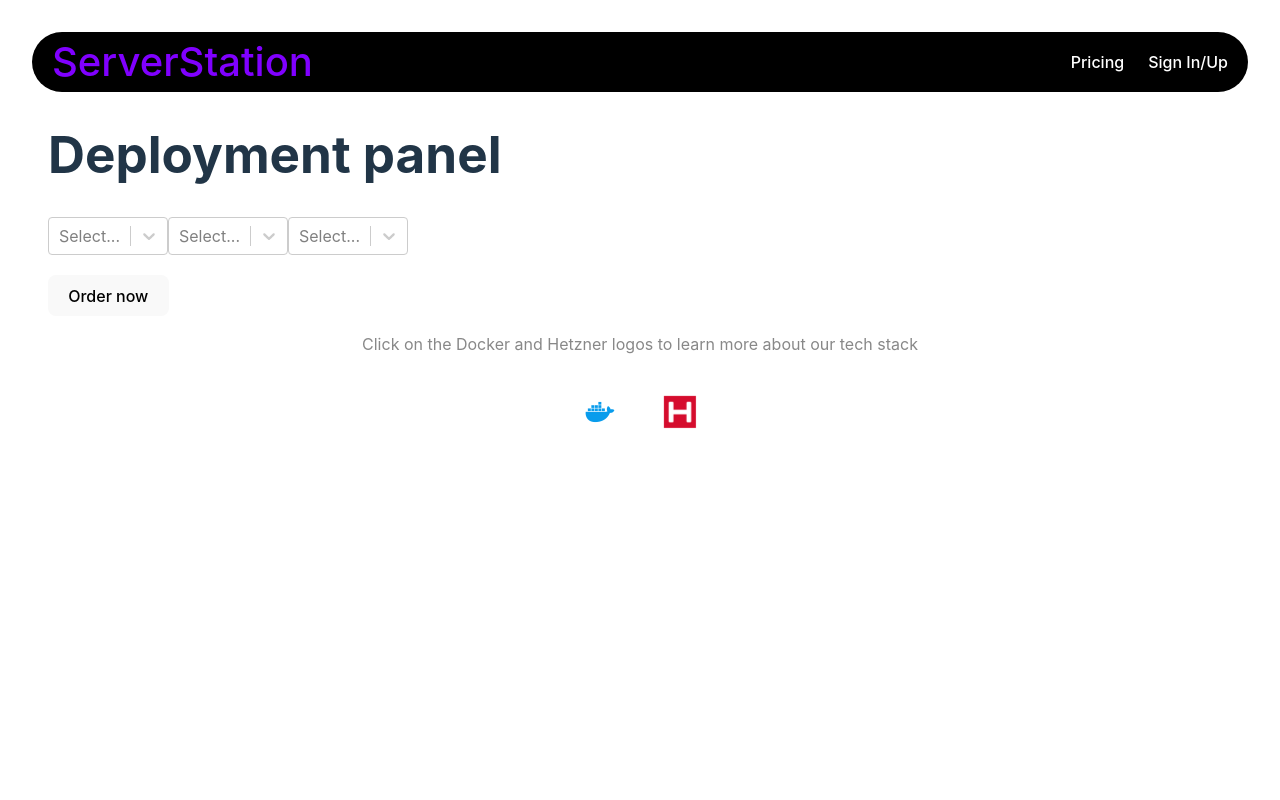
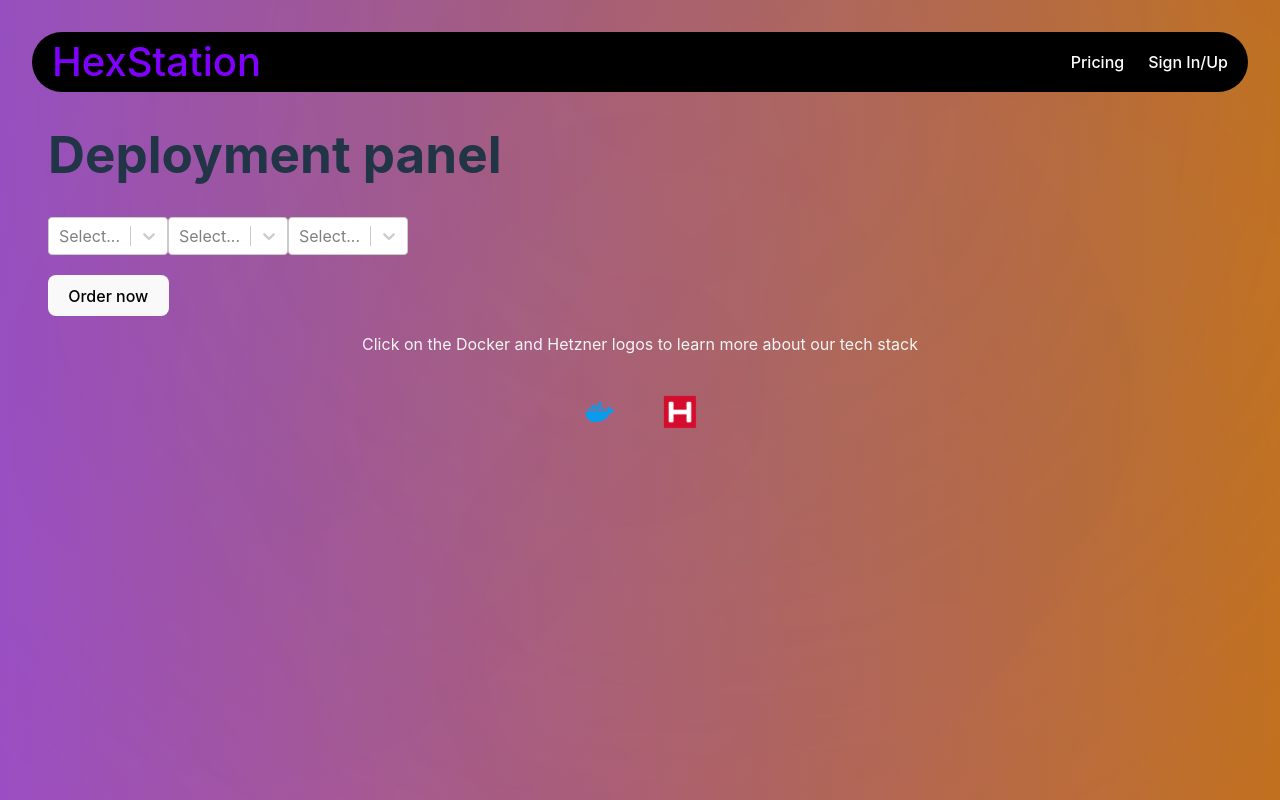
Before and after one commit to Zenidd/isolated-game-envs, a React (Vite) app in the folder ui/: page /panel in a window 1280 px wide. Built offline with nearby package versions, Linux system fonts and the light colour scheme; no server answers; what @aws-amplify/ui-react, aws-amplify would draw is missing.

Commit message:
Style changes and background

```diff
--- a/ui/index.html
+++ b/ui/index.html
@@ -4,7 +4,7 @@
     <meta charset="UTF-8" />
     <link rel="icon" type="image/svg+xml" href="/favicon.png" />
     <meta name="viewport" content="width=device-width, initial-scale=1.0" />
-    <title>Serverstation - Isolated game envs</title>
+    <title>HexStation - Isolated game envs</title>
   </head>
   <body>
     <div id="root"></div>
--- a/ui/src/App.css
+++ b/ui/src/App.css
@@ -9,3 +9,88 @@
 .card {
   padding: 2em;
 }
+
+
+.background {
+  position: absolute;
+  overflow: hidden;
+  width: 100%;
+  height: 100%;
+  top: 0;
+  left: 0;
+  background: linear-gradient(to right, #a04cc8, #cb7015);
+  display: flex;
+  flex-grow: 1;
+  z-index: -1;
+}
+
+.background div {
+  position: absolute;
+  border-radius: 100%;
+  height: 0;
+  filter: blur(240vw);
+  opacity: 0.4;
+}
+
+.background div:nth-child(1) {
+  background: linear-gradient(132deg, #1FCFC3 0.00%, #1F91CF 100.00%);
+  width: 30%;
+  padding-top: 30%;
+  left: 20%;
+  top: 24%;
+  transform: translateX(-50%) translateY(-50%);
+}
+
+.background div:nth-child(2) {
+  background: linear-gradient(132deg, #0800FF 0.00%, #E32BE3 100.00%);
+  width: 40%;
+  padding-top: 40%;
+  left: 50%;
+  top: 50%;
+  transform: translateX(-50%) translateY(-50%);
+}
+
+.background div:nth-child(3) {
+  background: linear-gradient(132deg, #1FCFC3 0.00%, #1F91CF 100.00%);
+  width: 30%;
+  padding-top: 30%;
+  left: 80%;
+  top: 80%;
+  transform: translateX(-50%) translateY(-50%);
+}
+
+.background div:nth-child(4) {
+  background: linear-gradient(132deg, #b77fc3 0.00%, #df9b26 100.00%);
+  width: 6%;
+  padding-top: 6%;
+  left: 47%;
+  top: 85%;
+  transform: translateX(-50%) translateY(-50%);
+}
+
+.background div:nth-child(5) {
+  background: linear-gradient(132deg, #d7f80c 0.00%, #7fac75 100.00%);
+  width: 25%;
+  padding-top: 25%;
+  left: 74%;
+  top: 50%;
+  transform: translateX(-50%) translateY(-50%);
+}
+
+.background div:nth-child(6) {
+  background: linear-gradient(132deg, #c109ea 0.00%, #c8d280 100.00%);
+  width: 13%;
+  padding-top: 13%;
+  left: 30%;
+  top: 16%;
+  transform: translateX(-50%) translateY(-50%);
+}
+
+.background div:nth-child(7) {
+  background: linear-gradient(132deg, #132d98 0.00%, #d9c44c 100.00%);
+  width: 92%;
+  padding-top: 92%;
+  left: 52%;
+  top: 7%;
+  transform: translateX(-50%) translateY(-50%);
+}
--- a/ui/src/App.tsx
+++ b/ui/src/App.tsx
@@ -31,14 +31,22 @@ function App() {
   }
   return (
     <>
-
+    <div className="background">
+   <div></div>
+   <div></div>
+   <div></div>
+   <div></div>
+   <div></div>
+   <div></div>
+   <div></div>
+</div>
       <Navbar isAuthenticated={isAuthenticated}
         userEmail={userEmail}
         updateAuthStatus={updateAuthStatus}/>
       <div className="sections-container">
         <Routes>
           <Route path="/" element={<Home/>} />
-          <Route path="/nome" element={<Home/>} />
+          <Route path="/home" element={<Home/>} />
           <Route path="/login" element={<Login updateAuthStatus={updateAuthStatus} />} />
           <Route path="/pricing" element={<Pricing />} />
           <Route path="/panel" element={<Panel />} />
--- a/ui/src/footer.css
+++ b/ui/src/footer.css
@@ -21,5 +21,5 @@
 }
 
 .read-the-docs {
-  color: #888;
+  color: whitesmoke;
 }
--- a/ui/src/navbar.tsx
+++ b/ui/src/navbar.tsx
@@ -40,7 +40,7 @@ export default function Navbar(props) {
 
   return (
     <nav className="nav">
-      <Link to="/" className="site-title" style={{ color: "#8000FF" }}>ServerStation</Link>
+      <Link to="/" className="site-title" style={{ color: "#8000FF" }}>HexStation</Link>
 
       {props.isAuthenticated !== false ? (
           <div className="username">Hello, {userEmail}</div>
```
Also changed, not shown: 2 other files (tests, documents, lock files or other folders).
